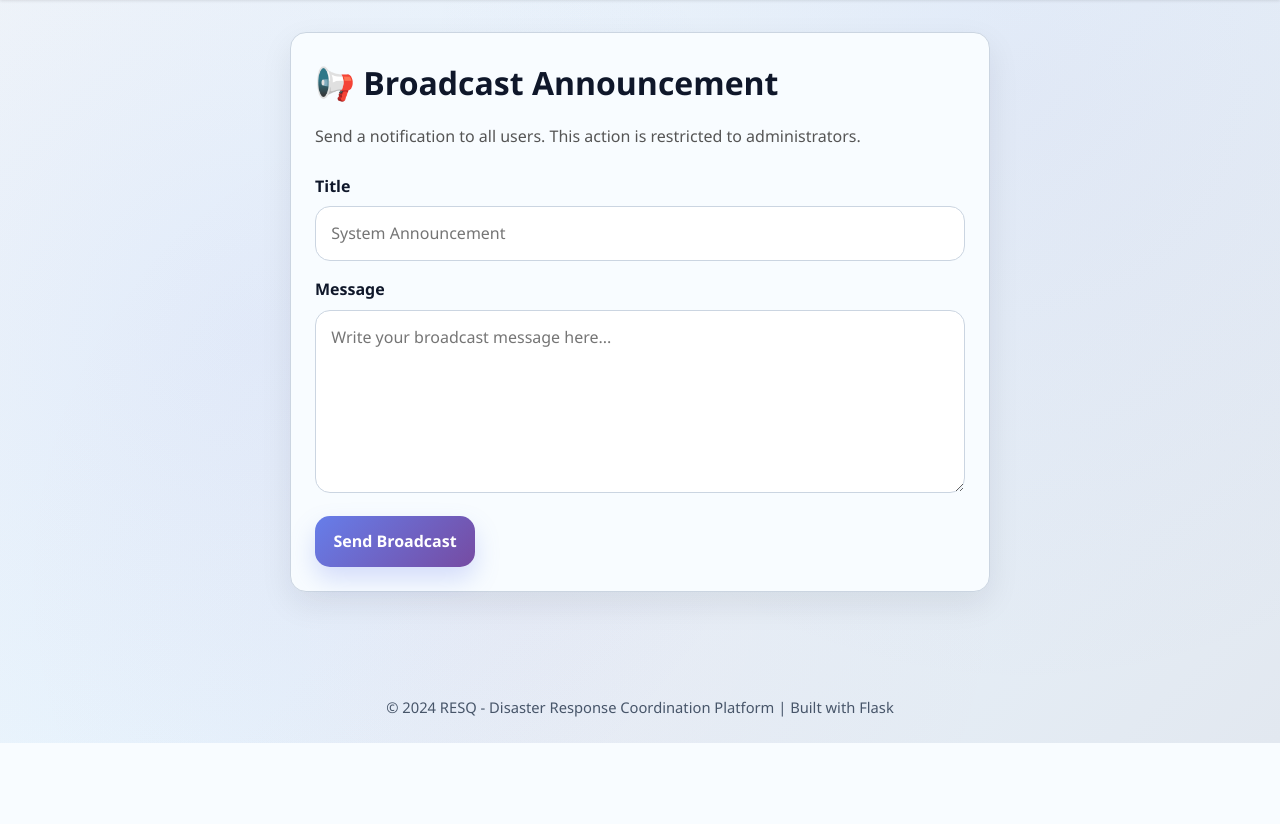
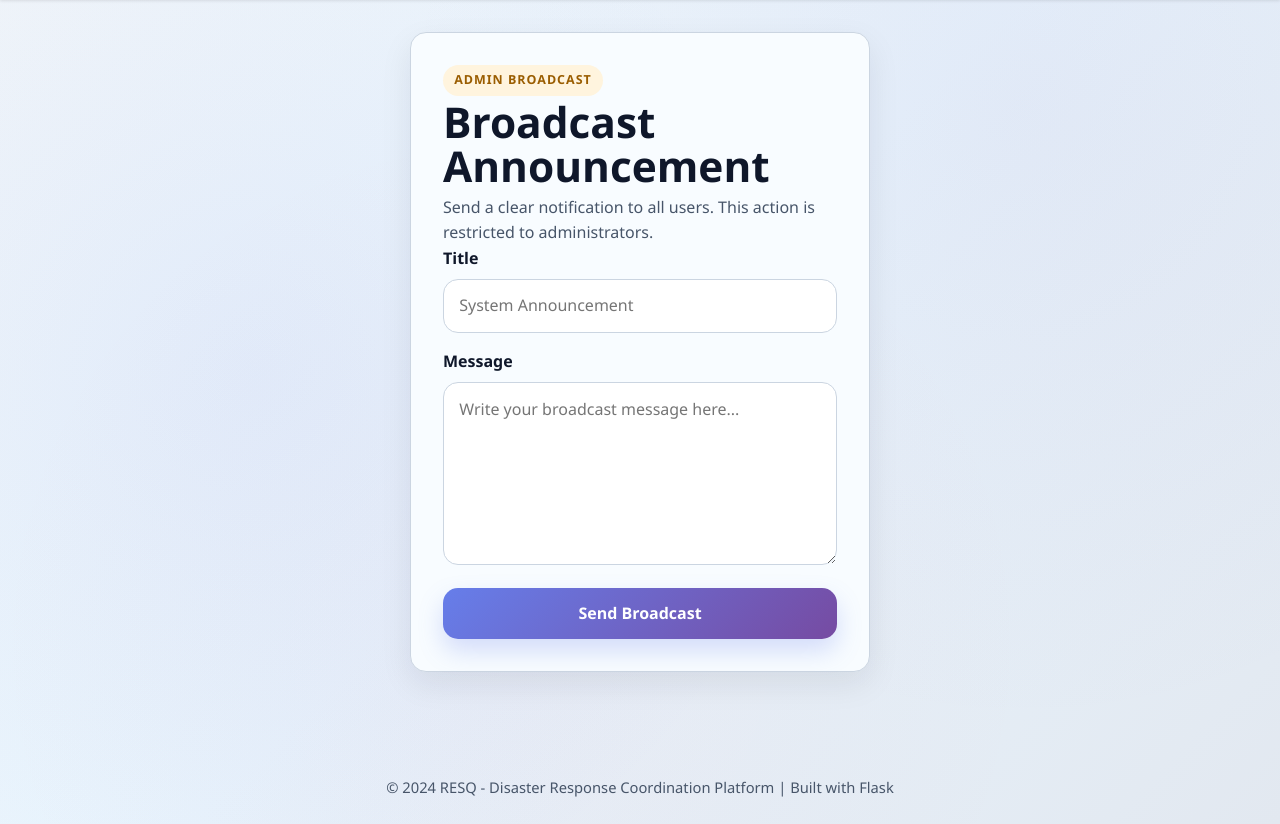
Before and after one commit to Lien-04/RESQ, a Flask app: template softdes/RESQ/templates/broadcast.html in a window 1280 px wide. Shown: the part 74-898 px from the top of the page. Before the commit the page ends 817 px from the top, so only its background shows below. Run offline with Flask 3, Linux system fonts and the light colour scheme; the template is opened without the code that fills it, so the values that code supplies are empty; parts of the project's set-up code (start-up, migrations or seed data) failed here and were passed over.

Commit message:
Refactor broadcast.html for improved structure

```diff
--- a/softdes/RESQ/templates/broadcast.html
+++ b/softdes/RESQ/templates/broadcast.html
@@ -3,21 +3,32 @@
 {% block title %}Broadcast - RESQ{% endblock %}
 
 {% block content %}
-<div class="card" style="max-width: 700px; margin: 0 auto;">
-    <h1 style="margin-bottom: 1rem;">📢 Broadcast Announcement</h1>
-    <p style="margin-bottom: 1.5rem; color: #555;">Send a notification to all users. This action is restricted to administrators.</p>
+<div class="broadcast-shell">
+    <div class="card form-card" style="max-width: 700px; margin: 0 auto;">
 
+        <!-- Header (from 2nd UI) -->
+        <span class="eyebrow">Admin broadcast</span>
+        <h1>Broadcast Announcement</h1>
+        <p class="muted">
+            Send a clear notification to all users. This action is restricted to administrators.
+        </p>
+
+        <!-- Form -->
         <div class="form-group">
             <label for="broadcastTitle">Title</label>
             <input id="broadcastTitle" type="text" placeholder="System Announcement" />
         </div>
+
         <div class="form-group">
             <label for="broadcastMessage">Message</label>
             <textarea id="broadcastMessage" rows="6" placeholder="Write your broadcast message here..."></textarea>
         </div>
-    <button class="btn" onclick="sendBroadcast()">Send Broadcast</button>
 
+        <button class="btn btn-block" onclick="sendBroadcast()">Send Broadcast</button>
+
+        <!-- Result -->
         <div id="broadcastResult" style="margin-top: 1rem; display: none; padding: 1rem; border-radius: 8px;"></div>
+    </div>
 </div>
 
 <script>
@@ -26,6 +37,7 @@ async function sendBroadcast() {
     const message = document.getElementById('broadcastMessage').value.trim();
     const resultDiv = document.getElementById('broadcastResult');
 
+    // Validation (from 1st)
     if (!message) {
         resultDiv.style.display = 'block';
         resultDiv.style.background = '#f8d7da';
@@ -34,7 +46,11 @@ async function sendBroadcast() {
         return;
     }
 
+    // Simple confirm (stable, no dependency)
+    if (!confirm('Send this broadcast to all users?')) return;
+
     try {
+        // Backend route preserved
         const response = await fetch('/api/admin/broadcast', {
             method: 'POST',
             headers: { 'Content-Type': 'application/json' },
@@ -48,6 +64,7 @@ async function sendBroadcast() {
             resultDiv.style.background = '#d4edda';
             resultDiv.style.color = '#155724';
             resultDiv.textContent = data.message || 'Broadcast sent successfully.';
+
             document.getElementById('broadcastMessage').value = '';
         } else {
             resultDiv.style.display = 'block';
@@ -64,4 +81,5 @@ async function sendBroadcast() {
     }
 }
 </script>
+
 {% endblock %}
```
Lines whose indentation alone changed are shown as unchanged.
